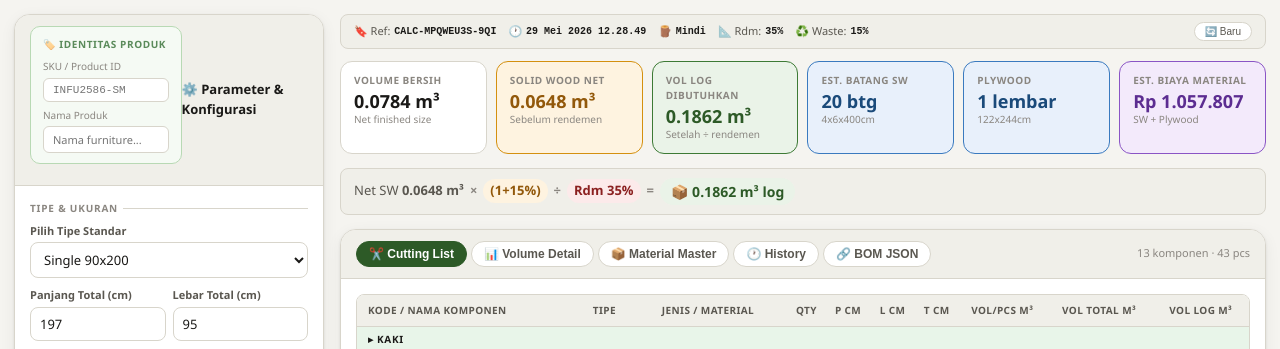
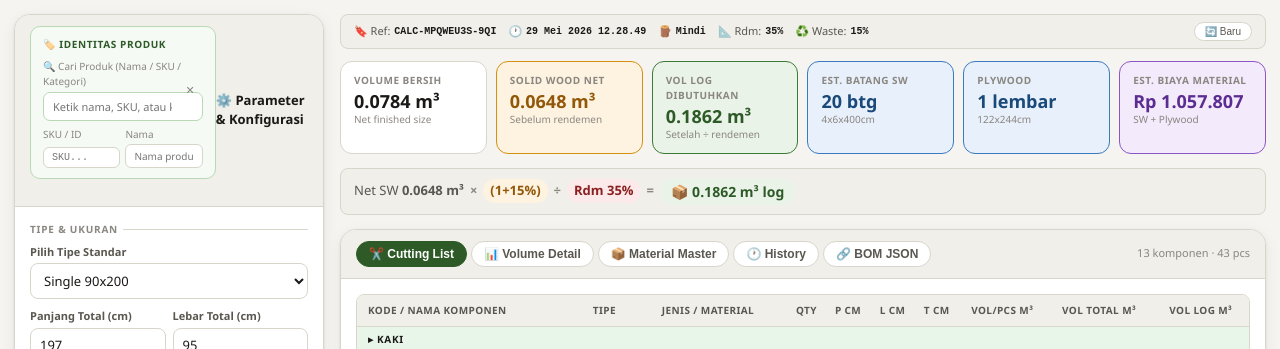
Before and after one commit to pipin8000/gabe-kayu, a plain HTML site: page app.html in a window 1280 px wide. Shown: the part 404-753 px from the top of the page. Drawn offline with Linux system fonts and the light colour scheme.

Commit message:
Update app.html

```diff
--- a/app.html
+++ b/app.html
@@ -385,6 +385,9 @@ tfoot td{padding:8px 6px;font-weight:700;background:var(--s2);border-top:2px sol
 .ai-slot-img{width:100%;height:100%;object-fit:cover;border-radius:6px;}
 .ai-slot-rm{position:absolute;top:3px;right:3px;width:18px;height:18px;background:rgba(139,32,32,.85);color:#fff;border:none;border-radius:50%;cursor:pointer;font-size:11px;line-height:18px;text-align:center;z-index:2;}
 
+
+.prod-search-item:hover > div { background: #f5faf4 !important; }
+.prod-search-item:last-child > div { border-bottom: none !important; }
 </style>
 </head>
 <body>
@@ -545,17 +548,55 @@ tfoot td{padding:8px 6px;font-weight:700;background:var(--s2);border-top:2px sol
 
   <div class="mgrid">
     <div class="card">
-      <div class="chdr"><div style="margin-bottom:10px;background:#f5faf4;border:1.5px solid #b8d9b4;border-radius:10px;padding:10px 12px;">
-        <div style="font-size:10px;font-weight:700;text-transform:uppercase;letter-spacing:.06em;color:#5a8a5a;margin-bottom:7px;">🏷️ Identitas Produk</div>
-        <div style="margin-bottom:6px;">
-          <div style="font-size:10px;color:#8a8680;margin-bottom:3px;">SKU / Product ID</div>
-          <input type="text" id="p-sku-calc" placeholder="INFU2586-SM"
-            style="width:100%;padding:5px 9px;border:1.5px solid #d8d5cb;border-radius:6px;font-size:11px;font-family:monospace;background:#fff;">
-        </div>
-        <div>
-          <div style="font-size:10px;color:#8a8680;margin-bottom:3px;">Nama Produk</div>
-          <input type="text" id="p-nama-calc" placeholder="Nama furniture..."
-            style="width:100%;padding:5px 9px;border:1.5px solid #d8d5cb;border-radius:6px;font-size:11px;font-family:inherit;background:#fff;">
+      <div class="chdr"><div style="margin-bottom:10px;">
+        <!-- Search Produk Tersimpan -->
+        <div style="background:#f5faf4;border:1.5px solid #b8d9b4;border-radius:10px;padding:10px 12px;margin-bottom:6px;position:relative;">
+          <div style="font-size:10px;font-weight:700;text-transform:uppercase;letter-spacing:.06em;color:#2d5a27;margin-bottom:7px;">🏷️ Identitas Produk</div>
+
+          <!-- Search Box -->
+          <div style="position:relative;margin-bottom:6px;">
+            <div style="font-size:10px;color:#8a8680;margin-bottom:3px;">🔍 Cari Produk (Nama / SKU / Kategori)</div>
+            <input type="text" id="prod-search" placeholder="Ketik nama, SKU, atau kategori..."
+              style="width:100%;padding:6px 30px 6px 9px;border:1.5px solid #b8d9b4;border-radius:7px;font-size:11px;font-family:inherit;background:#fff;"
+              oninput="searchProducts(this.value)"
+              onfocus="searchProducts(this.value)"
+              autocomplete="off">
+            <span style="position:absolute;right:8px;top:50%;transform:translateY(-50%);font-size:11px;cursor:pointer;color:#8a8680;"
+              onclick="clearProdSearch()">✕</span>
+          </div>
+
+          <!-- Dropdown Results -->
+          <div id="prod-dropdown" style="display:none;position:absolute;left:12px;right:12px;top:100%;background:#fff;border:1.5px solid #b8d9b4;border-radius:8px;box-shadow:0 4px 16px rgba(0,0,0,.12);z-index:100;max-height:200px;overflow-y:auto;margin-top:2px;">
+            <div id="prod-dropdown-inner"></div>
+          </div>
+
+          <!-- Selected Product Info -->
+          <div id="prod-selected" style="display:none;background:#eaf3de;border:1px solid #97c459;border-radius:7px;padding:7px 10px;">
+            <div style="display:flex;align-items:center;justify-content:space-between;">
+              <div>
+                <span id="prod-sel-sku" style="font-family:monospace;font-size:10px;font-weight:700;background:#fff;padding:1px 5px;border-radius:4px;color:#2d5a27;"></span>
+                <span id="prod-sel-nama" style="font-size:11px;font-weight:600;color:#1a1917;margin-left:6px;"></span>
+              </div>
+              <button onclick="clearProdSearch()" style="font-size:10px;padding:2px 7px;border:1px solid #97c459;border-radius:5px;background:#fff;cursor:pointer;color:#27500a;">✕ Ganti</button>
+            </div>
+            <div id="prod-sel-info" style="font-size:10px;color:#5a8a5a;margin-top:3px;"></div>
+          </div>
+
+          <!-- Manual input if no product selected -->
+          <div id="prod-manual" style="display:block;">
+            <div style="display:grid;grid-template-columns:1fr 1fr;gap:5px;">
+              <div>
+                <div style="font-size:10px;color:#8a8680;margin-bottom:2px;">SKU / ID</div>
+                <input type="text" id="p-sku-calc" placeholder="SKU..."
+                  style="width:100%;padding:4px 8px;border:1.5px solid #d8d5cb;border-radius:6px;font-size:10px;font-family:monospace;background:#fff;">
+              </div>
+              <div>
+                <div style="font-size:10px;color:#8a8680;margin-bottom:2px;">Nama</div>
+                <input type="text" id="p-nama-calc" placeholder="Nama produk..."
+                  style="width:100%;padding:4px 8px;border:1.5px solid #d8d5cb;border-radius:6px;font-size:10px;font-family:inherit;background:#fff;">
+              </div>
+            </div>
+          </div>
         </div>
       </div>
       <h3>⚙️ Parameter &amp; Konfigurasi</h3></div>
```
